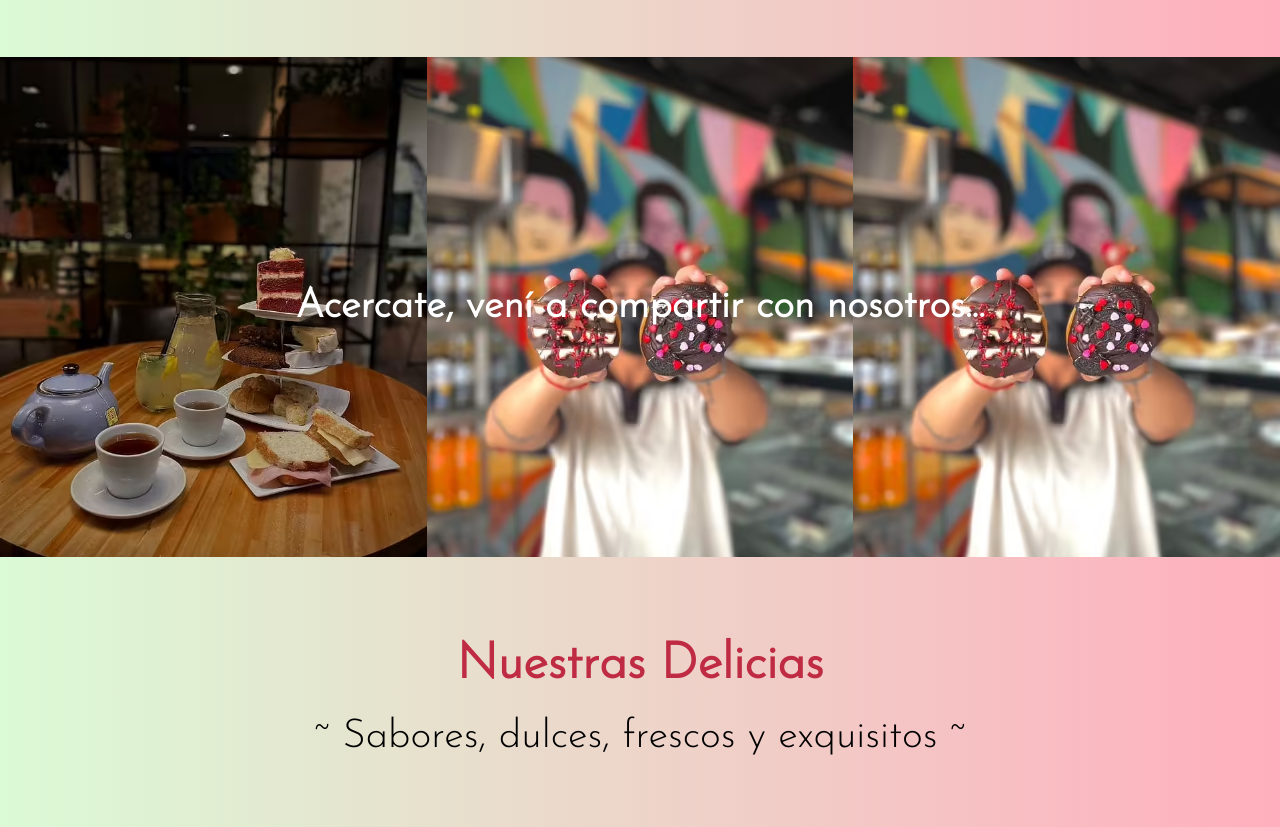
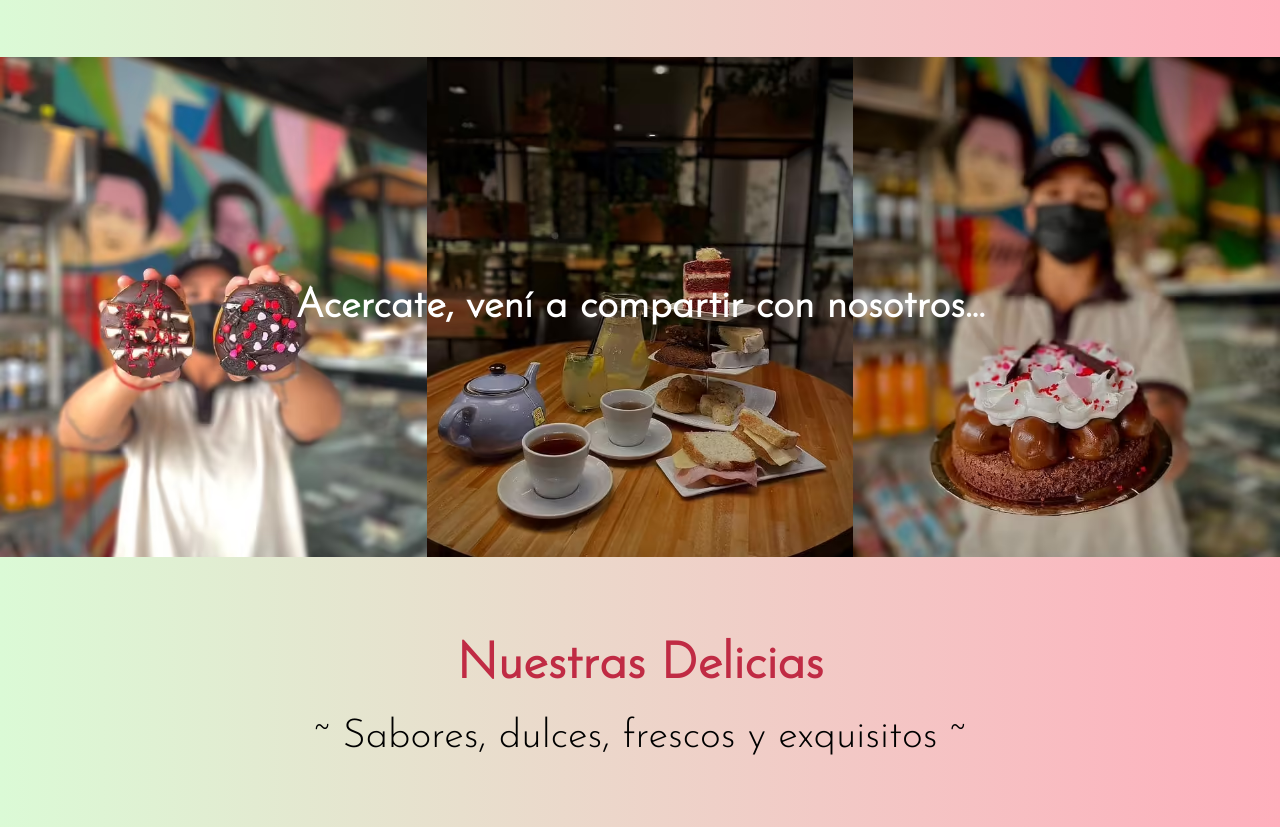
Before and after one commit to MLHELB/Modelo-Panaderia, a website built with webpack: page src/index.html in a window 1280 px wide. Shown: the part 4390-5217 px from the top of the page. Built offline with nearby package versions, Linux system fonts and the light colour scheme.

Commit message:
Proyecto NyP

```diff
--- a/src/index.html
+++ b/src/index.html
@@ -218,18 +218,18 @@
 
         <div class="merienda">
                 <picture>
+                <source srcset="assets/pictures2/merienda2.avif" type="image/avif">
+                <source srcset="assets/pictures2/merienda2.webp" type="image/webp">
+                <img loading="lazy" class="img-merienda merienda-uno" src="assets/pictures2/merienda2.jpg" alt="">
+            </picture>
+            <picture>
                 <source srcset="assets/pictures2/merienda.avif" type="image/avif">
                 <source srcset="assets/pictures2/merienda.webp" type="image/webp">
-                <img loading="lazy" class="img-merienda merienda-uno" src="assets/pictures2/merienda.jpg" alt="">
+                <img loading="lazy" class="img-merienda merienda-dos" src="assets/pictures2/merienda.jpg" alt="">
             </picture>
             <picture>
-                <source srcset="assets/pictures2/merienda2.avif" type="image/avif">
-                <source srcset="assets/pictures2/merienda2.webp" type="image/webp">
-                <img loading="lazy" class="img-merienda merienda-dos" src="assets/pictures2/merienda2.jpg" alt="">
-            </picture>
-            <picture>
-                <source srcset="assets/pictures2/merienda2.avif" type="image/avif">
-                <source srcset="assets/pictures2/merienda2.webp" type="image/webp">
+                <source srcset="assets/pictures2/merienda3.avif" type="image/avif">
+                <source srcset="assets/pictures2/merienda3.webp" type="image/webp">
                 <img loading="lazy" class="img-merienda merienda-tres" src="assets/pictures2/merienda3.jpg" alt="">
             </picture>
             <p class="merienda-texto">Acercate, vení a compartir con nosotros...</p>
```
Also changed, not shown: docs/index.html (+1 -1 lines), 2 other files.
